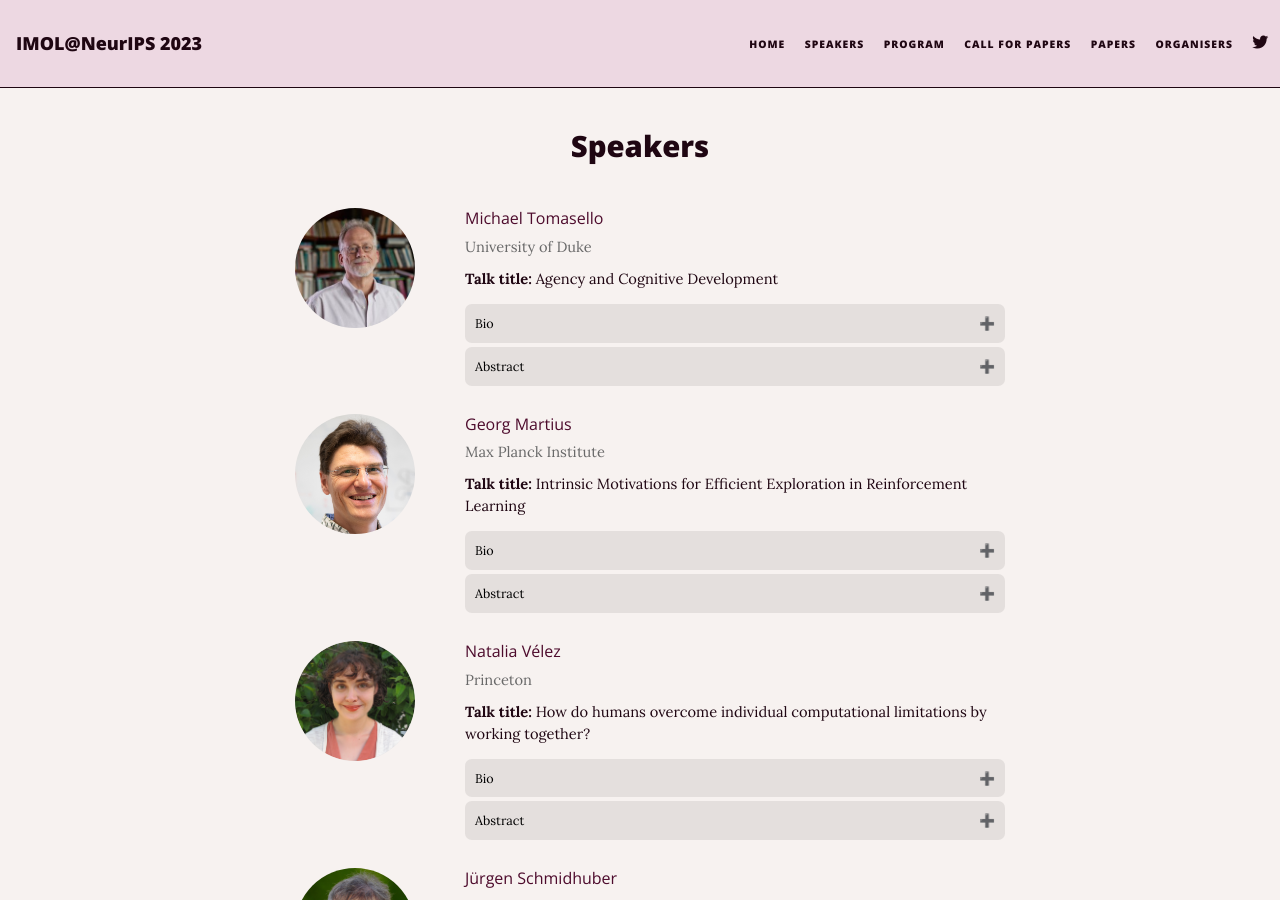
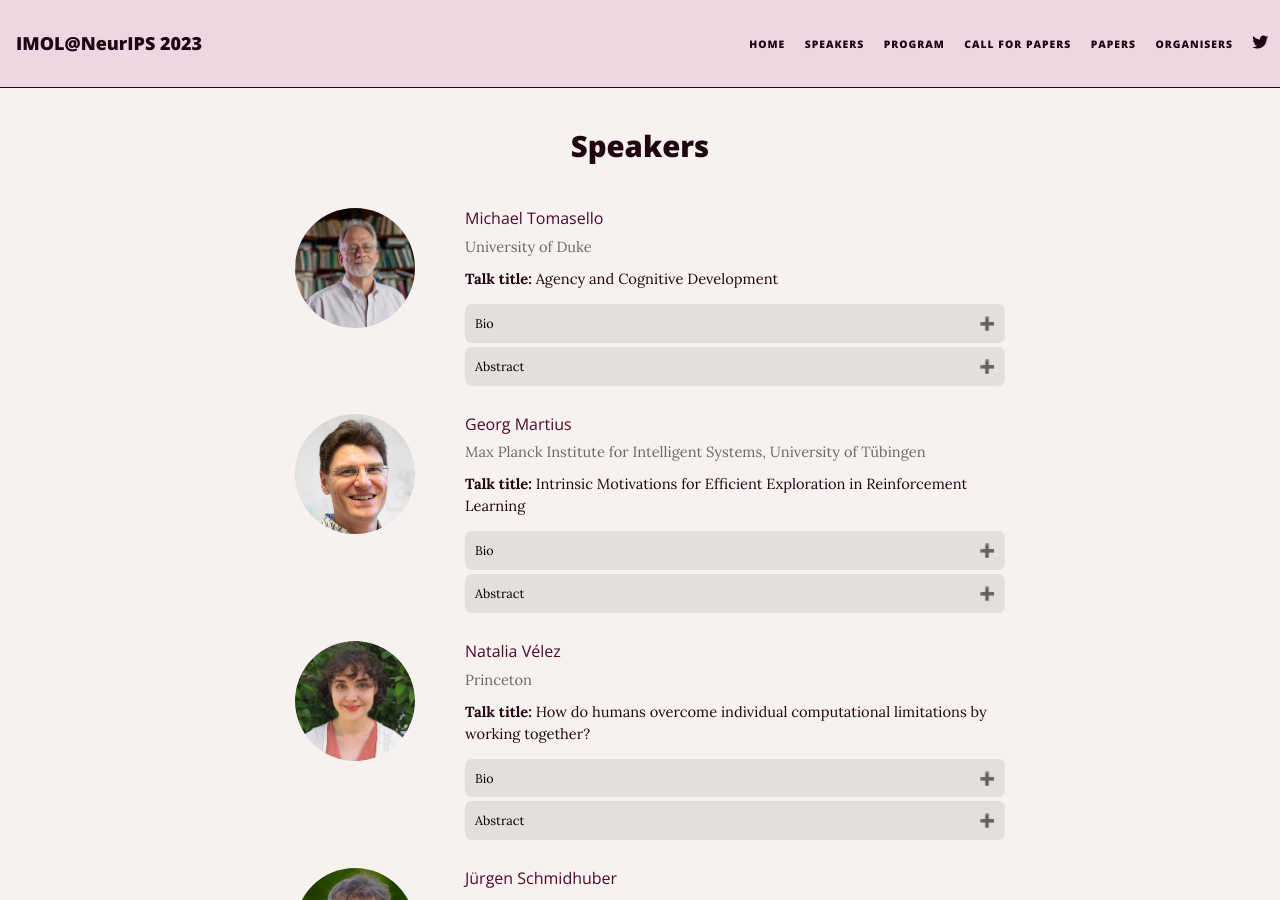
Before and after one commit to nmady/imol-workshop.github.io, a Jekyll site: the page built from speakers.md, in a window 1280 px wide and 900 px high. Built offline with Jekyll 4.4.1, drawn with Linux system fonts in a browser that asks for light colours; nearby versions of some CDN libraries.

Commit message:
update affiliation

```diff
--- a/speakers.md
+++ b/speakers.md
@@ -60,7 +60,7 @@ subtitle:
 
     <h4> <a href="https://is.mpg.de/en/people/gmartius" target="_blank"> Georg Martius </a></h4>
 
-    <p class='speaker-affiliation'> Max Planck Institute </p>
+    <p class='speaker-affiliation'> Max Planck Institute for Intelligent Systems, University of Tübingen</p>
 
       <p style='font-size: 11pt;'>
 
```
Also changed, not shown: organisers.md (+1 -1 lines).
